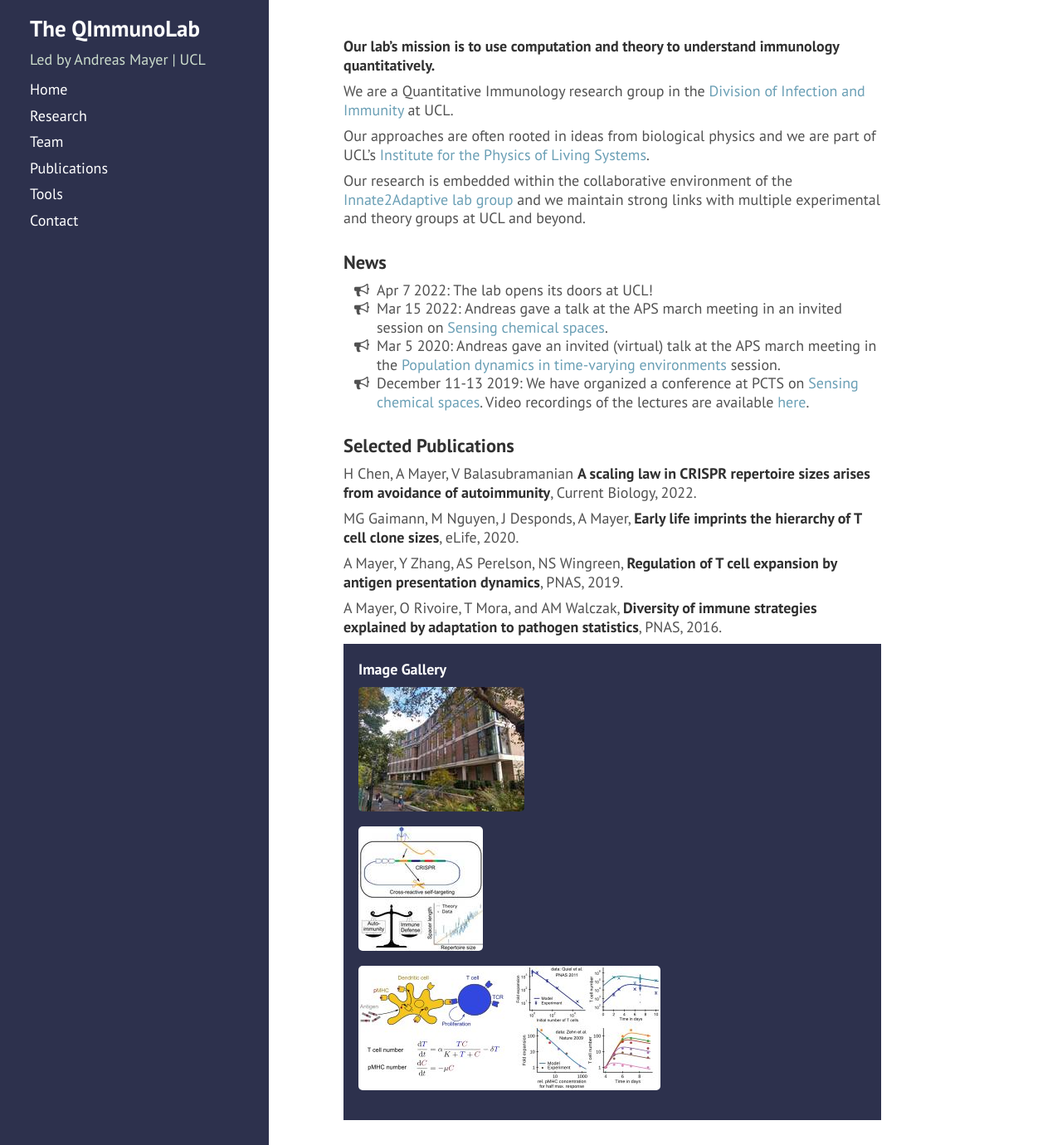
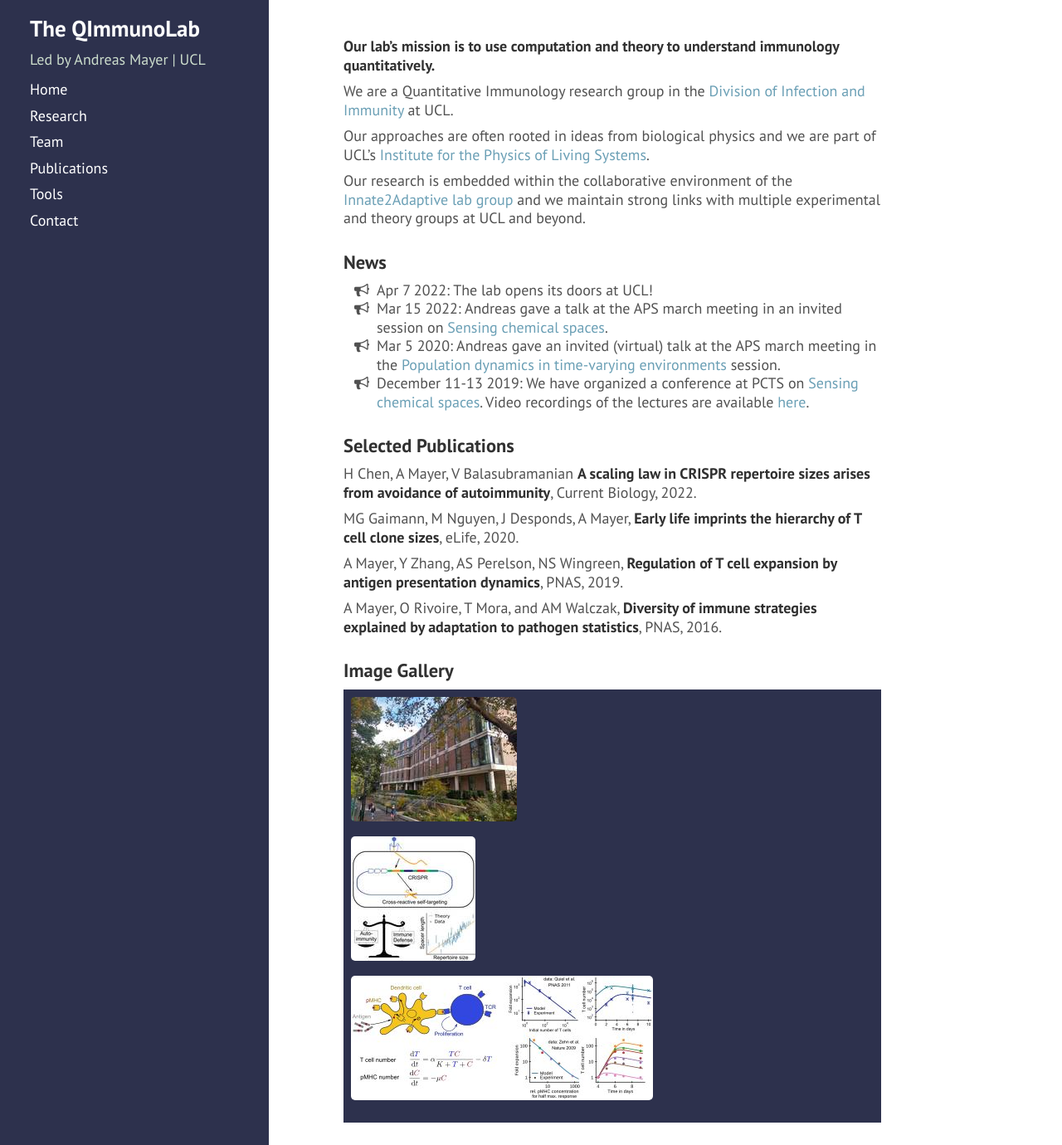
Before and after one commit to andim/andim.github.io, a Jekyll site: the page built from index.md, in a window 1280 px wide and 1380 px high. Shown: the whole window at 83% size. Built offline with Jekyll 4.4.1, drawn with Linux system fonts in a browser that asks for light colours; nearby versions of some CDN libraries; a style sheet for code colours, icons or effects is not loaded.

Commit message:
cosmetic update for image gallery

```diff
--- a/index.md
+++ b/index.md
@@ -32,9 +32,8 @@ A Mayer, Y Zhang, AS Perelson, NS Wingreen, **Regulation of T cell expansion by
 
 A Mayer, O Rivoire, T Mora, and AM Walczak, **Diversity of immune strategies explained by adaptation to pathogen statistics**, PNAS, 2016. [<i class="ai ai-doi"></i>](http://dx.doi.org/10.1073/pnas.1600663113)
 
-<div id="links" style="background-color:#2d314d;padding-left:1em;padding-bottom:1em;padding-top:0.1em">
-    <h4 style="color:white;">Image Gallery</h4>
-
+### Image Gallery
+<div id="links" style="background-color:#2d314d;padding:0.5em">
     <a href="images/pears.jpg" title="The Institute of Immunity and Transplantation">
         <img src="images/thumbnails/pears.jpg" alt="Pears Building">
     </a>
```
